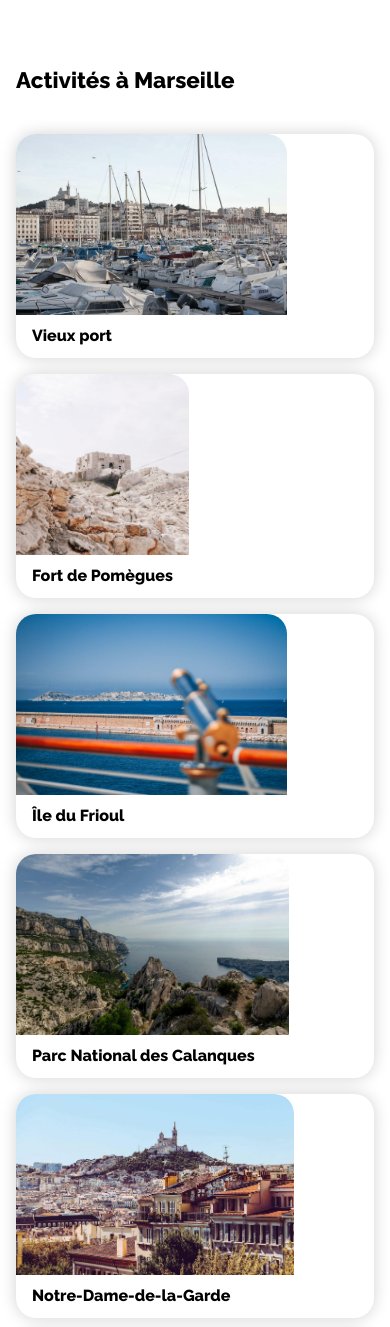
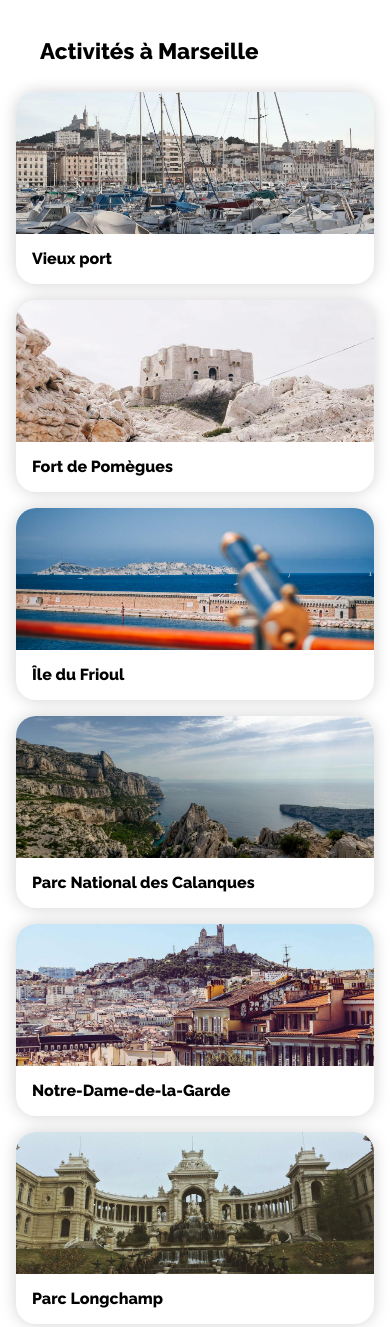
Before and after one commit to W-D0n/Reservia_2, a plain HTML site: page index.html in a window 390 px wide. Shown: the part 2660-3987 px from the top of the page. Drawn offline with Linux system fonts and the light colour scheme.

Commit message:
Correction visuelle + responsive

```diff
--- a/index.html
+++ b/index.html
@@ -61,7 +61,7 @@
         <main>
             <section class="main wrap">
             <!-- Hébergements -->
-                <section class="host sectionsettings">
+                <section class="host sectionsettings" id="hosts">
                     <header class="headtitle fontprop1">
                         <h2>Hébergements à Marseille</h2>
                     </header>
@@ -266,58 +266,46 @@
                 </aside>
             </section>
             <!-- Activités -->
-            <section class="activitiescontainer">
-                <header class="headtitle fontprop1" id="acttitle">
+            <section class="activitiescontainer" id="activities">
+                <header class="headtitle activheader fontprop1" id="activtitle">
                     <h2>Activités à Marseille</h2>
                 </header>
-                <article class="activcontent cardwrapper" id="activ1">
-                    <a class="activcardimgcontainer" href="#activities">
-                        <figure class="activcards">
-                            <img class="activcardimg" src="assets/img/port.jpg" alt="parking de bateaux." />
-                                <figcaption class="activcaption fontprop1">Vieux port</figcaption>
-                        </figure>
+                <a class="activcontent cardwrapper" id="activ1" href="#activities">
+                    <div class="activcardimgcontainer">
+                        <img class="activcardimg large" src="assets/img/port.jpg" alt="parking de bateaux." />
+                    </div>
+                    <h3 class="activcaption fontprop1">Vieux port</h3>
                 </a>
-                </article>
-                <article class="activcontent cardwrapper" id="activ2">
-                    <a class="activcardimgcontainer" href="#activities">
-                        <figure class="activcards">
-                            <img class="activcardimg" src="assets/img/fort.jpg" alt="contre-plongée de la structure du fort." />
-                                <figcaption class="activcaption fontprop1">Fort de Pomègues</figcaption>
-                        </figure>
+                <a class="activcontent cardwrapper" id="activ2" href="#activities">
+                    <div class="activcardimgcontainer">
+                        <img class="activcardimg medium" src="assets/img/fort.jpg" alt="contre-plongée de la structure du fort." />
+                    </div>
+                    <h3 class="activcaption fontprop1">Fort de Pomègues</h3>
                 </a>
-                </article>
-                <article class="activcontent cardwrapper" id="activ3">
-                    <a class="activcardimgcontainer" href="#activities">
-                        <figure class="activcards">
-                            <img class="activcardimg" src="assets/img/frioul.jpg" alt="vue lointaine de l'ile." />
-                                <figcaption class="activcaption fontprop1">Île du Frioul</figcaption>
-                        </figure>
+                <a class="activcontent cardwrapper" id="activ3" href="#activities">
+                    <div class="activcardimgcontainer">
+                        <img class="activcardimg small" src="assets/img/frioul.jpg" alt="vue lointaine de l'ile." />
+                    </div>
+                    <h3 class="activcaption fontprop1">Île du Frioul</h3>
                 </a>
-                </article>
-                <article class="activcontent cardwrapper" id="activ4">
-                    <a class="activcardimgcontainer" href="#activities">
-                        <figure class="activcards">
-                            <img class="activcardimg" src="assets/img/calanques.jpg" alt="paysage montagneux des cotes" />
-                                <figcaption class="activcaption fontprop1">Parc National des Calanques</figcaption>
-                        </figure>
+                <a class="activcontent cardwrapper" id="activ4" href="#activities">
+                    <div class="activcardimgcontainer">
+                        <img class="activcardimg large" src="assets/img/calanques.jpg" alt="paysage montagneux des cotes" />
+                    </div>
+                    <h3 class="activcaption fontprop1">Parc National des Calanques</h3>
                 </a>
-                </article>
-                <article class="activcontent cardwrapper" id="activ5">
-                    <a class="activcardimgcontainer" href="#activities">
-                        <figure class="activcards">
-                            <img class="activcardimg" src="assets/img/lagarde.jpg" alt="Panorama à distance de l'église perchée sur sa colline." />
-                            <figcaption class="activcaption fontprop1">Notre-Dame-de-la-Garde</figcaption>
-                        </figure>
+                <a class="activcontent cardwrapper" id="activ5" href="#activities">
+                    <div class="activcardimgcontainer">
+                        <img class="activcardimg small" src="assets/img/lagarde.jpg" alt="Panorama à distance de l'église perchée sur sa colline." />
+                    </div>
+                    <h3 class="activcaption fontprop1">Notre-Dame-de-la-Garde</h3>
                 </a>
-                </article>
-                <article class="activcontent cardwrapper" id="activ6">
-                    <a class="activcardimgcontainer" href="#activities">
-                        <figure class="activcards">
-                            <img class="activcardimg" src="assets/img/longchamp.jpg" alt="Vue en contre-plongée d'un bassin et sa fontaine entourés par une structure architecturale." />
-                            <figcaption class="activcaption fontprop1">Parc Longchamp</figcaption>
-                        </figure>
+                <a class="activcontent cardwrapper" id="activ6" href="#activities">
+                    <div class="activcardimgcontainer">
+                        <img class="activcardimg medium" src="assets/img/longchamp.jpg" alt="Vue en contre-plongée d'un bassin et sa fontaine entourés par une structure architecturale." />
+                    </div>
+                    <h3 class="activcaption fontprop1">Parc Longchamp</h3>
                 </a>
-                </article>
             </section>
         </main>
     </div>
--- a/style.css
+++ b/style.css
@@ -47,12 +47,12 @@ html{
     --subtext-color:#333;
     --primary-color: #0065fc;
     --border-color:#d9d9d9;
-    --bg-color:#F2F2F2;
+    --bg-color:#f2f2f2;
     --wrapIcon-color:#deebff;
     --font:"Raleway", "sans-serif";
-    --maxW: 1440px;
-    --fontwgt1: 800;
-    --fontwgt2: 600;
+    --maxW:1440px;
+    --fontwgt1:800;
+    --fontwgt2:600;
 }
 body{
     font-family:var(--font);
@@ -255,6 +255,7 @@ body{
 .staricon[data-active="false"]{
     color:#d9d9d9;
 }
+
 /********   wrap des cards  **********/
 .cardwrapper{
     background-color: var(--virgin-bg-color);
@@ -324,20 +325,16 @@ body{
     height: 8rem;
     justify-content: space-between;
 }
-
 /******** activities ********/
 .activitiescontainer{
     display: grid;
-    column-gap: 2rem;
+    column-gap: 2.5rem;
     grid-template-columns: repeat(4, 1fr);
-    grid-template-rows:auto 14rem 2rem 2rem 2rem 14rem;
-    margin: 4rem 0;
+    grid-template-rows:auto 11rem 2rem 2rem 2rem 11rem;
+    margin: 3rem 0 3rem 0;
 }
-#acttitle{
-    margin: 2rem 0;
-}
-.activcontent{
-    padding: 0;
+.activheader{
+    margin:1.2rem 1.5rem;
 }
 #activ1{
     grid-row: 2/7;
@@ -363,27 +360,32 @@ body{
     grid-row: 4/7;
     grid-column: 4/5;
 }
+.activcontent{
+    display: flex;
+    flex-direction: column;
+    max-height: 100%;
+    padding: 0;
+}
 .activcardimgcontainer{
-    display: flex;
-    height: 100%;
-}
-.activcards{
-    height: 100%;
+    position: relative;
+    flex: 1;
 }
 .activcardimg{
+    position: absolute;
     width: 100%;
-    height: 85%;
-    object-fit:cover;
+    height: 100%;
+    object-fit: cover;
     border-radius: 1.25rem 1.25rem 0 0;
 }
 .activcaption{
-    margin: 0 1rem;
+    margin: 1rem 1.5rem;
 }
+
 /********* Foot *********/
 footer{
+    box-sizing: border-box;
     background-color: var(--bg-color);
     width: 100%;
-    box-sizing: border-box;
 }
 .footwrap{
     /* display: flex;*/
@@ -405,7 +407,8 @@ footer{
     margin: 1rem 0;
 }
 
-/* @media screen and (min-device-width: 800px) and (max-device-width: 1280px) {
+/* Pour tablettes */
+/* @media screen and (min-device-width: 500px) and (max-device-width: 1280px) {
     .container{
         max-width: 800px;
         margin: auto;
@@ -413,7 +416,8 @@ footer{
     }
 } */
 
-@media screen and (max-width: 500px){
+/*Pour mobiles*/
+@media screen /* and (min-width: 320px) */ and (max-width: 500px){
     .container{
         max-width: 500px;
         margin: auto;
@@ -463,12 +467,6 @@ footer{
     .searchbtnico{
         display: inline-block;
     }
-    /* .searchfilters{
-        display: grid;
-        grid-template-columns: repeat(2, auto);
-        grid-template-rows: repeat(4, auto);
-        width: 100%;
-    }*/
     .filterstitle{
         width: 100%;
     }
@@ -500,14 +498,11 @@ footer{
         flex-direction: column;
     }
     .activcontent{
-        height: 14rem;
+        height: 12rem;
         margin: 0.5rem 0;
     }
-    .activcards{
-        height: 95%;
-    }
     .activcaption{
-        margin: 0.5rem 1rem;
+        margin: 1rem 1rem;
     }
     .footwrap{
         grid-template-columns: 1fr;
```
Lines whose indentation alone changed are shown as unchanged.
